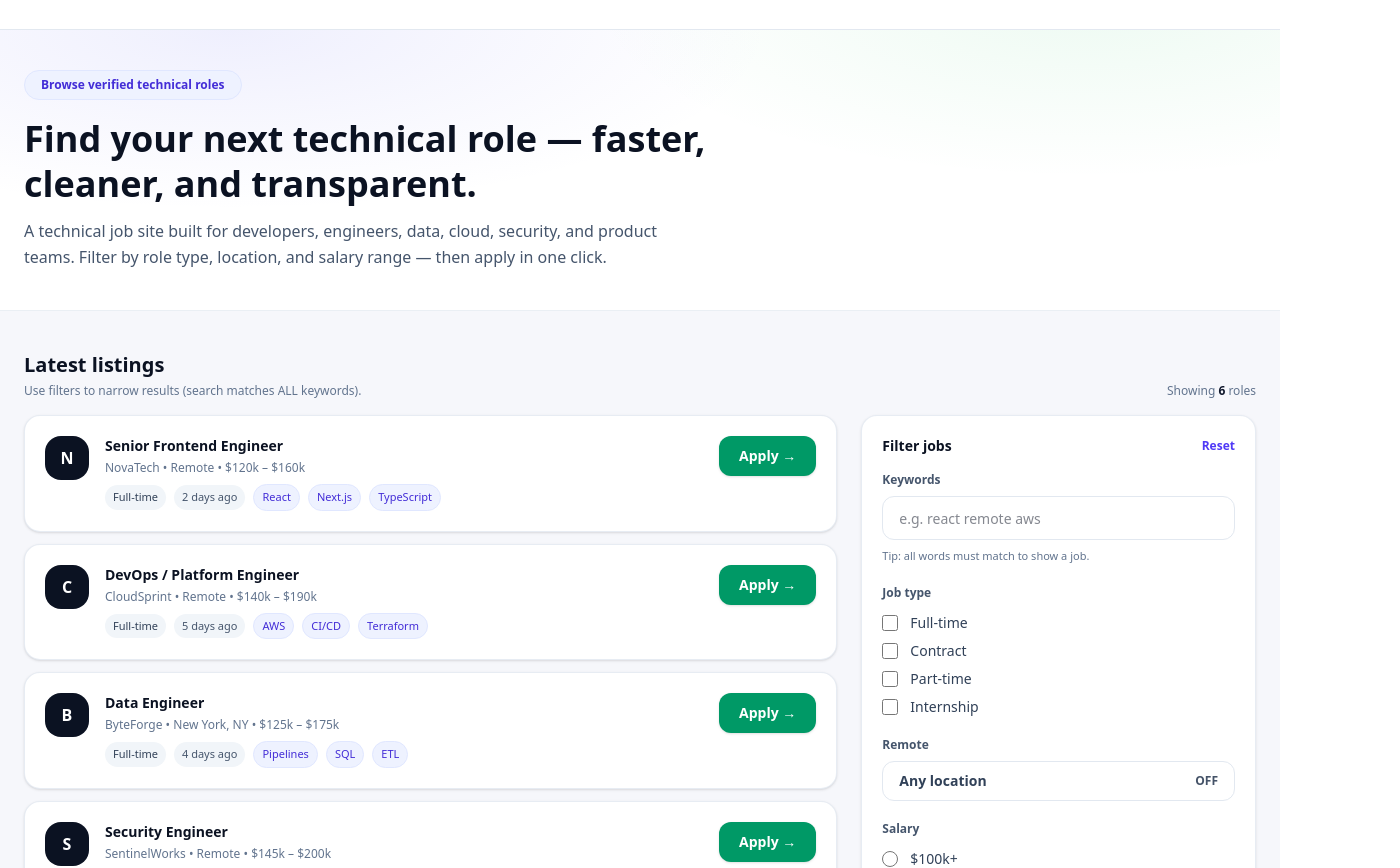
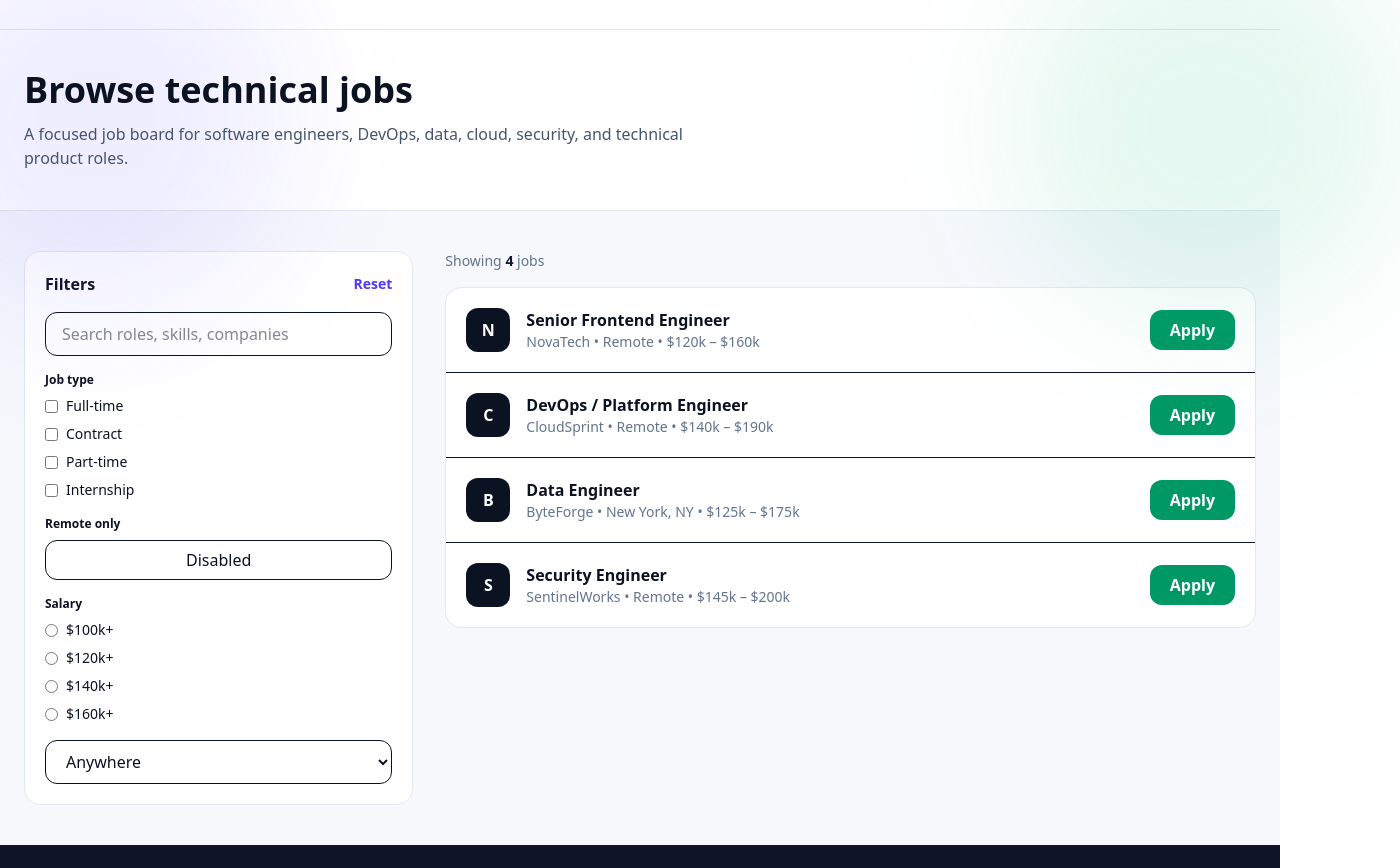
Before and after one commit to adebisidolapo/technicaljobboard, a Next.js app in the folder jobboard/: page /all-jobs in a window 1280 px wide. Shown: the part 200-1068 px from the top of the page, 1400 px wide, since content can reach past the window. Built offline with nearby package versions, Linux system fonts and the light colour scheme.

Commit message:
All jobs page: hero + sidebar filters + mobile filter drawer

```diff
--- a/jobboard/components/jobs/JobsSection.tsx
+++ b/jobboard/components/jobs/JobsSection.tsx
@@ -25,7 +25,7 @@ const JOBS: Job[] = [
     pay: "$120k – $160k",
     posted: "2 days ago",
     tags: ["React", "Next.js", "TypeScript"],
-    description: "Build performance-first UI systems with React + Next.js.",
+    description: "Build performance-first UI systems with React and Next.js.",
   },
   {
     id: "2",
@@ -36,7 +36,7 @@ const JOBS: Job[] = [
     pay: "$140k – $190k",
     posted: "5 days ago",
     tags: ["AWS", "CI/CD", "Terraform"],
-    description: "Own CI/CD, infra automation, and reliability workflows.",
+    description: "Own infrastructure, CI/CD, and reliability workflows.",
   },
   {
     id: "3",
@@ -46,8 +46,8 @@ const JOBS: Job[] = [
     type: "Full-time",
     pay: "$125k – $175k",
     posted: "4 days ago",
-    tags: ["Pipelines", "SQL", "ETL"],
-    description: "Build robust data pipelines and analytics foundations.",
+    tags: ["SQL", "ETL", "Pipelines"],
+    description: "Build robust data pipelines and analytics systems.",
   },
   {
     id: "4",
@@ -58,29 +58,7 @@ const JOBS: Job[] = [
     pay: "$145k – $200k",
     posted: "6 days ago",
     tags: ["AppSec", "Cloud", "IAM"],
-    description: "Secure-by-default systems, AppSec and cloud controls.",
-  },
-  {
-    id: "5",
-    title: "QA Automation Engineer",
-    company: "VerityLabs",
-    location: "Chicago, IL",
-    type: "Full-time",
-    pay: "$110k – $150k",
-    posted: "5 days ago",
-    tags: ["Automation", "Playwright", "CI"],
-    description: "Test automation, CI integration and reliability.",
-  },
-  {
-    id: "6",
-    title: "Cloud Engineer (AWS)",
-    company: "Northwind",
-    location: "Denver, CO",
-    type: "Full-time",
-    pay: "$125k – $170k",
-    posted: "3 days ago",
-    tags: ["AWS", "Networking", "Security"],
-    description: "AWS infra, IAM, networking, and security best practices.",
+    description: "Design and enforce secure-by-default systems.",
   },
 ];
 
@@ -92,37 +70,36 @@ const SALARY_RANGES = [
   { label: "$160k+", min: 160000 },
 ];
 
-function norm(s: string) {
-  return s.toLowerCase().trim();
-}
-function initials(name: string) {
-  const parts = name.split(" ").filter(Boolean);
-  return ((parts[0]?.[0] ?? "C") + (parts[1]?.[0] ?? "")).toUpperCase();
+function norm(v: string) {
+  return v.toLowerCase().trim();
 }
 function parseMinPay(pay: string) {
-  // "$120k – $160k" -> 120000
-  const m = pay.replace(/,/g, "").match(/(\d+)\s*k/i);
-  if (!m) return 0;
-  return Number(m[1]) * 1000;
+  const m = pay.match(/(\d+)\s*k/i);
+  return m ? Number(m[1]) * 1000 : 0;
 }
 function toggle(arr: string[], v: string) {
   return arr.includes(v) ? arr.filter((x) => x !== v) : [...arr, v];
+}
+function initials(name: string) {
+  const p = name.split(" ");
+  return `${p[0]?.[0] ?? "C"}${p[1]?.[0] ?? ""}`.toUpperCase();
 }
 
 export default function AllJobsPage() {
   const router = useRouter();
 
-  // Filters
+  // filter state
   const [q, setQ] = useState("");
   const [types, setTypes] = useState<string[]>([]);
   const [remoteOnly, setRemoteOnly] = useState(false);
   const [salaryMin, setSalaryMin] = useState<number | null>(null);
-  const [location, setLocation] = useState<string>("Anywhere");
+  const [location, setLocation] = useState("Anywhere");
+  const [mobileFiltersOpen, setMobileFiltersOpen] = useState(false);
 
-  const locations = useMemo(() => {
-    const unique = Array.from(new Set(JOBS.map((j) => j.location)));
-    return ["Anywhere", ...unique];
-  }, []);
+  const locations = useMemo(
+    () => ["Anywhere", ...Array.from(new Set(JOBS.map((j) => j.location)))],
+    []
+  );
 
   const filtered = useMemo(() => {
     const words = norm(q).split(/\s+/).filter(Boolean);
@@ -139,15 +116,10 @@ export default function AllJobsPage() {
         ].join(" ")
       );
 
-      // Narrowed search: ALL words must match
       if (words.length && !words.every((w) => hay.includes(w))) return false;
-
       if (types.length && !types.includes(job.type)) return false;
-
       if (remoteOnly && !norm(job.location).includes("remote")) return false;
-
-      if (salaryMin != null && parseMinPay(job.pay) < salaryMin) return false;
-
+      if (salaryMin && parseMinPay(job.pay) < salaryMin) return false;
       if (location !== "Anywhere" && job.location !== location) return false;
 
       return true;
@@ -163,116 +135,100 @@ export default function AllJobsPage() {
   };
 
   return (
-    <main className="bg-[#F6F7FB] text-[#0B1222]">
-    {/* ================= HERO ================= */}
-<section className="relative overflow-hidden bg-white border-b border-slate-200/70">
-  {/* subtle background only (no loud blobs) */}
-  <div className="pointer-events-none absolute inset-0">
-    <div className="absolute inset-0 bg-[radial-gradient(900px_300px_at_18%_0%,rgba(99,102,241,0.10),transparent_60%)]" />
-    <div className="absolute inset-0 bg-[radial-gradient(900px_320px_at_85%_-10%,rgba(34,197,94,0.08),transparent_55%)]" />
+    <main className="bg-[#F6F8FC] text-[#0B1222]">
+      {/* HERO */}
+      <section className="relative bg-white border-b border-slate-200">
+        <div className="absolute inset-0 pointer-events-none">
+          <div className="absolute -top-24 -left-24 h-96 w-96 rounded-full bg-indigo-500/10 blur-3xl" />
+          <div className="absolute -top-24 right-[-120px] h-96 w-96 rounded-full bg-emerald-500/10 blur-3xl" />
         </div>
 
-  {/* keep YOUR text/content below exactly how you had it */}
-  <div className="relative max-w-7xl mx-auto px-6 pt-8 pb-8 md:pt-10 md:pb-10">
-    <div className="max-w-3xl">
-      <span className="inline-flex items-center rounded-full bg-indigo-50 text-indigo-700 border border-indigo-100 px-4 py-1.5 text-xs font-semibold">
-        Browse verified technical roles
-      </span>
-
-      <h1 className="mt-4 text-3xl md:text-4xl font-extrabold text-[#0B1222] leading-tight">
-        Find your next technical role — faster, cleaner, and transparent.
+        <div className="relative max-w-7xl mx-auto px-6 py-10">
+          <h1 className="text-3xl md:text-4xl font-extrabold">
+            Browse technical jobs
           </h1>
-
-      <p className="mt-3 text-sm md:text-base text-slate-600 leading-relaxed max-w-2xl">
-        A technical job site built for developers, engineers, data, cloud, security, and product teams.
-        Filter by role type, location, and salary range — then apply in one click.
+          <p className="mt-3 max-w-2xl text-slate-600">
+            A focused job board for software engineers, DevOps, data, cloud,
+            security, and technical product roles.
           </p>
-    </div>
         </div>
       </section>
 
-
-      {/* ================= RESULTS + FILTER ================= */}
-      <section id="latest" className="max-w-7xl mx-auto px-6 py-8 md:py-10">
-        <div className="flex items-end justify-between gap-4 mb-4">
-          <div>
-            <h2 className="text-lg md:text-xl font-extrabold">Latest listings</h2>
-            <p className="mt-1 text-xs text-slate-500">
-              Use filters to narrow results (search matches ALL keywords).
-            </p>
+      {/* CONTENT */}
+      <section className="max-w-7xl mx-auto px-6 py-10">
+        {/* mobile filter button */}
+        <div className="lg:hidden mb-4">
+          <button
+            onClick={() => setMobileFiltersOpen(true)}
+            className="h-11 w-full rounded-xl border border-slate-300 bg-white font-semibold"
+          >
+            Filter jobs
+          </button>
         </div>
 
-          <div className="text-xs text-slate-500">
+        <div className="grid grid-cols-1 lg:grid-cols-12 gap-8">
+          {/* DESKTOP FILTERS */}
+          <aside className="hidden lg:block lg:col-span-4">
+            <FilterPanel
+              q={q}
+              setQ={setQ}
+              types={types}
+              setTypes={setTypes}
+              remoteOnly={remoteOnly}
+              setRemoteOnly={setRemoteOnly}
+              salaryMin={salaryMin}
+              setSalaryMin={setSalaryMin}
+              location={location}
+              setLocation={setLocation}
+              locations={locations}
+              clearFilters={clearFilters}
+            />
+          </aside>
+
+          {/* JOBS */}
+          <div className="lg:col-span-8">
+            <div className="mb-4 text-sm text-slate-500">
               Showing{" "}
-            <span className="font-semibold text-slate-900">{filtered.length}</span>{" "}
-            roles
-          </div>
+              <span className="font-semibold text-slate-900">
+                {filtered.length}
+              </span>{" "}
+              jobs
             </div>
 
-        <div className="grid grid-cols-1 lg:grid-cols-12 gap-6">
-          {/* Jobs list */}
-          <div className="lg:col-span-8">
-            <div className="space-y-3">
+            <div className="bg-white border border-slate-200 rounded-2xl overflow-hidden">
               {filtered.map((job) => (
                 <div
                   key={job.id}
-                  className="bg-white rounded-2xl border border-slate-200/80 shadow-sm hover:shadow transition px-5 py-5"
+                  className="flex items-center justify-between gap-4 px-5 py-5 border-b last:border-b-0 hover:bg-slate-50"
                 >
-                  <div className="flex items-start justify-between gap-4">
-                    <div className="flex items-start gap-4 min-w-0">
-                      <div className="h-11 w-11 rounded-2xl bg-[#0B1222] text-white flex items-center justify-center font-extrabold shrink-0">
+                  <div className="flex gap-4 min-w-0">
+                    <div className="h-11 w-11 rounded-xl bg-[#0B1222] text-white flex items-center justify-center font-bold">
                       {initials(job.company)}
                     </div>
 
                     <div className="min-w-0">
-                        <div className="text-sm font-extrabold truncate">
-                          {job.title}
-                        </div>
-
-                        <div className="mt-1 text-xs text-slate-500 truncate">
+                      <div className="font-bold truncate">{job.title}</div>
+                      <div className="text-sm text-slate-500 truncate">
                         {job.company} • {job.location} • {job.pay}
-                        </div>
-
-                        <div className="mt-2 flex flex-wrap items-center gap-2">
-                          <span className="text-[11px] px-2 py-1 rounded-full bg-slate-100 text-slate-700">
-                            {job.type}
-                          </span>
-                          <span className="text-[11px] px-2 py-1 rounded-full bg-slate-100 text-slate-600">
-                            {job.posted}
-                          </span>
-                          {job.tags.slice(0, 3).map((t) => (
-                            <span
-                              key={t}
-                              className="text-[11px] px-2 py-1 rounded-full bg-indigo-50 text-indigo-700 border border-indigo-100"
-                            >
-                              {t}
-                            </span>
-                          ))}
                       </div>
                     </div>
                   </div>
 
                   <button
-                      type="button"
                     onClick={() => router.push(`/jobs/${job.id}`)}
-                      className="h-10 px-5 rounded-xl bg-emerald-600 hover:bg-emerald-700 text-white text-sm font-semibold shadow-sm transition shrink-0"
+                    className="h-10 px-5 rounded-xl bg-emerald-600 hover:bg-emerald-700 text-white font-semibold"
                   >
-                      Apply →
+                    Apply
                   </button>
-                  </div>
                 </div>
               ))}
 
               {filtered.length === 0 && (
-                <div className="rounded-2xl border border-slate-200 bg-white p-10 text-center">
-                  <div className="text-lg font-extrabold">No matches found</div>
-                  <div className="mt-2 text-sm text-slate-600">
-                    Try fewer keywords or reset filters.
-                  </div>
+                <div className="p-10 text-center">
+                  <div className="font-bold text-lg">No results found</div>
                   <button
-                    type="button"
                     onClick={clearFilters}
-                    className="mt-5 h-11 px-6 rounded-2xl bg-emerald-600 hover:bg-emerald-700 text-white font-semibold transition"
+                    className="mt-4 h-11 px-6 rounded-xl bg-emerald-600 text-white font-semibold"
                   >
                     Reset filters
                   </button>
@@ -280,135 +236,134 @@ export default function AllJobsPage() {
               )}
             </div>
           </div>
+        </div>
+      </section>
 
-          {/* Filters */}
-          <aside className="lg:col-span-4">
-            <div className="rounded-2xl bg-white border border-slate-200/80 shadow-sm p-5 sticky top-6">
-              <div className="flex items-center justify-between">
-                <div className="text-sm font-extrabold">Filter jobs</div>
+      {/* MOBILE FILTER DRAWER */}
+      {mobileFiltersOpen && (
+        <div className="fixed inset-0 z-50 bg-black/40">
+          <div className="absolute right-0 top-0 h-full w-full max-w-sm bg-white p-5 overflow-y-auto">
+            <div className="flex justify-between items-center mb-4">
+              <div className="font-extrabold">Filters</div>
+              <button onClick={() => setMobileFiltersOpen(false)}>✕</button>
+            </div>
+
+            <FilterPanel
+              q={q}
+              setQ={setQ}
+              types={types}
+              setTypes={setTypes}
+              remoteOnly={remoteOnly}
+              setRemoteOnly={setRemoteOnly}
+              salaryMin={salaryMin}
+              setSalaryMin={setSalaryMin}
+              location={location}
+              setLocation={setLocation}
+              locations={locations}
+              clearFilters={() => {
+                clearFilters();
+                setMobileFiltersOpen(false);
+              }}
+            />
+
             <button
-                  type="button"
+              onClick={() => setMobileFiltersOpen(false)}
+              className="mt-6 h-11 w-full rounded-xl bg-emerald-600 text-white font-semibold"
+            >
+              Show jobs
+            </button>
+          </div>
+        </div>
+      )}
+    </main>
+  );
+}
+
+/* FILTER PANEL COMPONENT */
+function FilterPanel(props: any) {
+  const {
+    q,
+    setQ,
+    types,
+    setTypes,
+    remoteOnly,
+    setRemoteOnly,
+    salaryMin,
+    setSalaryMin,
+    location,
+    setLocation,
+    locations,
+    clearFilters,
+  } = props;
+
+  return (
+    <div className="bg-white border border-slate-200 rounded-2xl p-5">
+      <div className="flex justify-between mb-4">
+        <div className="font-extrabold">Filters</div>
+        <button
           onClick={clearFilters}
-                  className="text-xs font-semibold text-indigo-600 hover:text-indigo-700"
+          className="text-sm text-indigo-600 font-semibold"
         >
           Reset
         </button>
       </div>
 
-              {/* Search */}
-              <div className="mt-4">
-                <div className="text-xs font-semibold text-slate-600">
-                  Keywords
-                </div>
       <input
         value={q}
         onChange={(e) => setQ(e.target.value)}
-                  placeholder="e.g. react remote aws"
-                  className="mt-2 h-11 w-full rounded-xl border border-slate-200 bg-white px-4 text-sm outline-none focus:ring-2 focus:ring-emerald-200 focus:border-emerald-300"
+        placeholder="Search roles, skills, companies"
+        className="h-11 w-full rounded-xl border px-4 mb-4"
       />
-                <div className="mt-2 text-[11px] text-slate-500">
-                  Tip: all words must match to show a job.
-                </div>
-              </div>
 
-              {/* Job Type */}
-              <div className="mt-5">
-                <div className="text-xs font-semibold text-slate-600">Job type</div>
-                <div className="mt-3 space-y-2">
+      <div className="mb-4">
+        <div className="text-xs font-semibold mb-2">Job type</div>
         {JOB_TYPES.map((t) => (
-                    <label
-                      key={t}
-                      className="flex items-center gap-3 text-sm text-slate-700 cursor-pointer"
-                    >
+          <label key={t} className="flex items-center gap-2 text-sm mb-2">
             <input
               type="checkbox"
               checked={types.includes(t)}
-                        onChange={() => setTypes((x) => toggle(x, t))}
-                        className="h-4 w-4 rounded border-slate-300 text-emerald-600 focus:ring-emerald-200"
+              onChange={() => setTypes((x: string[]) => toggle(x, t))}
             />
             {t}
           </label>
         ))}
       </div>
-              </div>
 
-              {/* Remote Only */}
-              <div className="mt-5">
-                <div className="text-xs font-semibold text-slate-600">Remote</div>
+      <div className="mb-4">
+        <div className="text-xs font-semibold mb-2">Remote only</div>
         <button
-                  type="button"
-                  onClick={() => setRemoteOnly((v) => !v)}
-                  className={[
-                    "mt-2 h-10 w-full rounded-xl border text-sm font-semibold transition flex items-center justify-between px-4",
-                    remoteOnly
-                      ? "bg-emerald-600 text-white border-emerald-600"
-                      : "bg-white border-slate-200 text-slate-700 hover:bg-slate-50",
-                  ].join(" ")}
+          onClick={() => setRemoteOnly((v: boolean) => !v)}
+          className={`h-10 w-full rounded-xl border ${
+            remoteOnly ? "bg-emerald-600 text-white" : ""
+          }`}
         >
-                  <span>{remoteOnly ? "Remote only" : "Any location"}</span>
-                  <span className="text-xs opacity-90">{remoteOnly ? "ON" : "OFF"}</span>
+          {remoteOnly ? "Enabled" : "Disabled"}
         </button>
       </div>
 
-              {/* Salary */}
-              <div className="mt-5">
-                <div className="text-xs font-semibold text-slate-600">Salary</div>
-                <div className="mt-3 space-y-2">
+      <div className="mb-4">
+        <div className="text-xs font-semibold mb-2">Salary</div>
         {SALARY_RANGES.map((r) => (
-                    <label
-                      key={r.label}
-                      className="flex items-center gap-3 text-sm text-slate-700 cursor-pointer"
-                    >
+          <label key={r.label} className="flex items-center gap-2 text-sm mb-2">
             <input
               type="radio"
-                        name="salary"
               checked={salaryMin === r.min}
               onChange={() => setSalaryMin(r.min)}
-                        className="h-4 w-4 border-slate-300 text-emerald-600 focus:ring-emerald-200"
             />
             {r.label}
           </label>
         ))}
-                  <button
-                    type="button"
-                    onClick={() => setSalaryMin(null)}
-                    className="text-xs font-semibold text-slate-500 hover:text-slate-700 mt-2"
-                  >
-                    No minimum
-                  </button>
-                </div>
       </div>
 
-              {/* Location */}
-              <div className="mt-5">
-                <div className="text-xs font-semibold text-slate-600">Location</div>
       <select
         value={location}
         onChange={(e) => setLocation(e.target.value)}
-                  className="mt-2 h-11 w-full rounded-xl border border-slate-200 bg-white px-4 text-sm outline-none focus:ring-2 focus:ring-emerald-200 focus:border-emerald-300"
+        className="h-11 w-full rounded-xl border px-4"
       >
-                  {locations.map((l) => (
-                    <option key={l} value={l}>
-                      {l}
-                    </option>
+        {locations.map((l: string) => (
+          <option key={l}>{l}</option>
         ))}
       </select>
     </div>
-
-              {/* CTA */}
-              <button
-                type="button"
-                onClick={() =>
-                  document.getElementById("latest")?.scrollIntoView({ behavior: "smooth" })
-                }
-                className="mt-6 h-11 w-full rounded-2xl bg-emerald-600 hover:bg-emerald-700 text-white font-semibold transition"
-              >
-                Search jobs
-              </button>
-            </div>
-          </aside>
-        </div>
-      </section>
-    </main>
   );
 }
```
Lines whose indentation alone changed are shown as unchanged.
